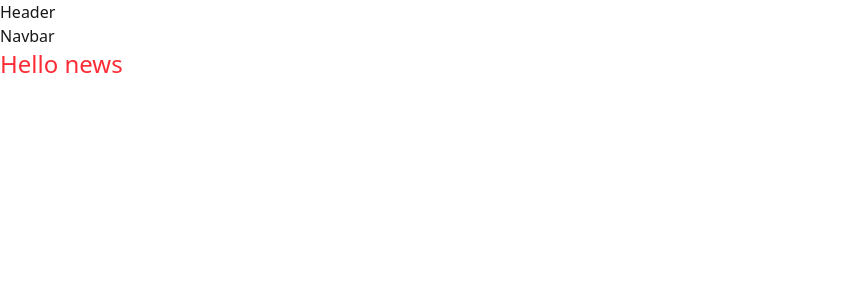
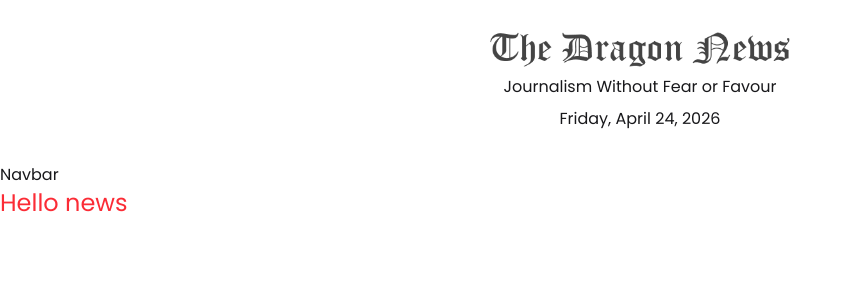
Before and after one commit to Eva-004/dragon-news, a Next.js app: page / in a window 1280 px wide. Shown: the top 300 px of the page, without its empty margins (0-852 px from the left). Built offline with nearby package versions, Linux system fonts and the light colour scheme.

Commit message:
Added not-found page , google font and implement header

```diff
--- a/package.json
+++ b/package.json
@@ -9,6 +9,7 @@
     "lint": "eslint"
   },
   "dependencies": {
+    "date-fns": "^4.1.0",
     "next": "16.2.4",
     "react": "19.2.4",
     "react-dom": "19.2.4"
--- a/src/app/layout.js
+++ b/src/app/layout.js
@@ -1,15 +1,12 @@
-import { Geist, Geist_Mono } from "next/font/google";
+import { Poppins } from "next/font/google";
 import "./globals.css";
 
-const geistSans = Geist({
-  variable: "--font-geist-sans",
-  subsets: ["latin"],
-});
 
-const geistMono = Geist_Mono({
-  variable: "--font-geist-mono",
-  subsets: ["latin"],
-});
+const poppins = Poppins({
+  variable: "--font-poppins",
+  subsets: ['latin'],
+  weight: ["400","500","600","700"]
+})
 
 export const metadata = {
   title: "Create Next App",
@@ -20,10 +17,10 @@ export default function RootLayout({ children }) {
   return (
     <html
       lang="en"
-      className={`${geistSans.variable} ${geistMono.variable} h-full antialiased`}
+      className={` h-full antialiased`}
       data-theme='light'
     >
-      <body className="min-h-full flex flex-col">
+      <body className={`min-h-full flex flex-col ${poppins.className}`}>
 
         {children}
         </body>
--- /dev/null
+++ b/src/app/not-found.jsx
@@ -0,0 +1,17 @@
+import Link from 'next/link';
+import React from 'react';
+
+const NotFoundPage = () => {
+    return (
+        <div className='text-center my-40'>
+            <div>
+                <h1 className="text-6xl font-bold mb-4">404</h1>
+            <p className="text-lg text-gray-600 mb-6"> Page not found </p>
+            <Link  href={"/"} className="px-5 py-2 border border-gray-800 rounded-full text-sm hover:bg-gray-800 hover:text-white transition"> Go to Home
+           </Link>
+            </div>
+        </div>
+    );
+};
+
+export default NotFoundPage;
--- a/src/components/shared/Header.jsx
+++ b/src/components/shared/Header.jsx
@@ -1,9 +1,14 @@
 import React from 'react';
+import logo from '@/assets/logo.png'
+import Image from 'next/image';
+import {  format } from "date-fns";
 
 const Header = () => {
     return (
-        <div>
-            Header
+        <div className='text-center py-8 space-y-2'>
+            <Image src={logo} alt='logo' width={300} height={300} className='mx-auto'/>
+            <p>Journalism Without Fear or Favour</p>
+            <p>{format(new Date(), "EEEE, MMMM dd, yyyy")}</p>
         </div>
     );
 };
```
Also changed, not shown: 1 other file (tests, documents, lock files or other folders).
